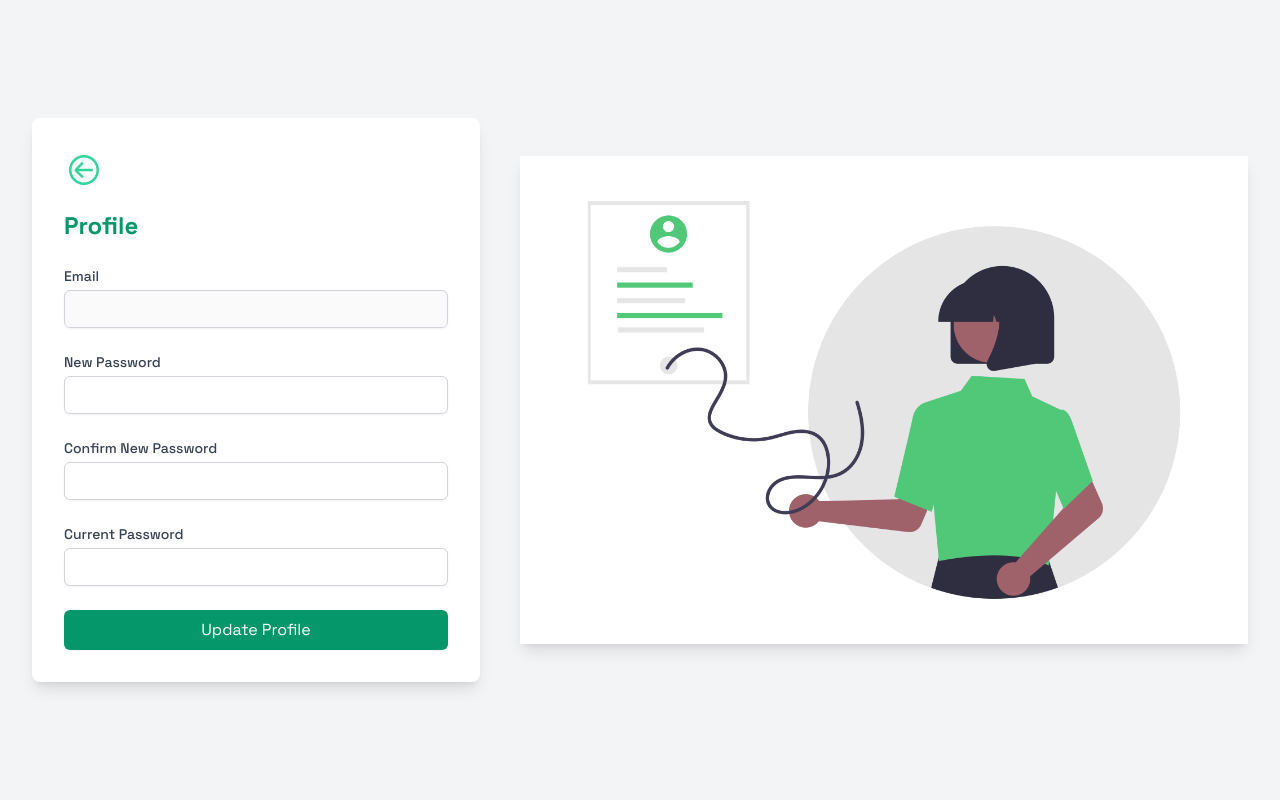
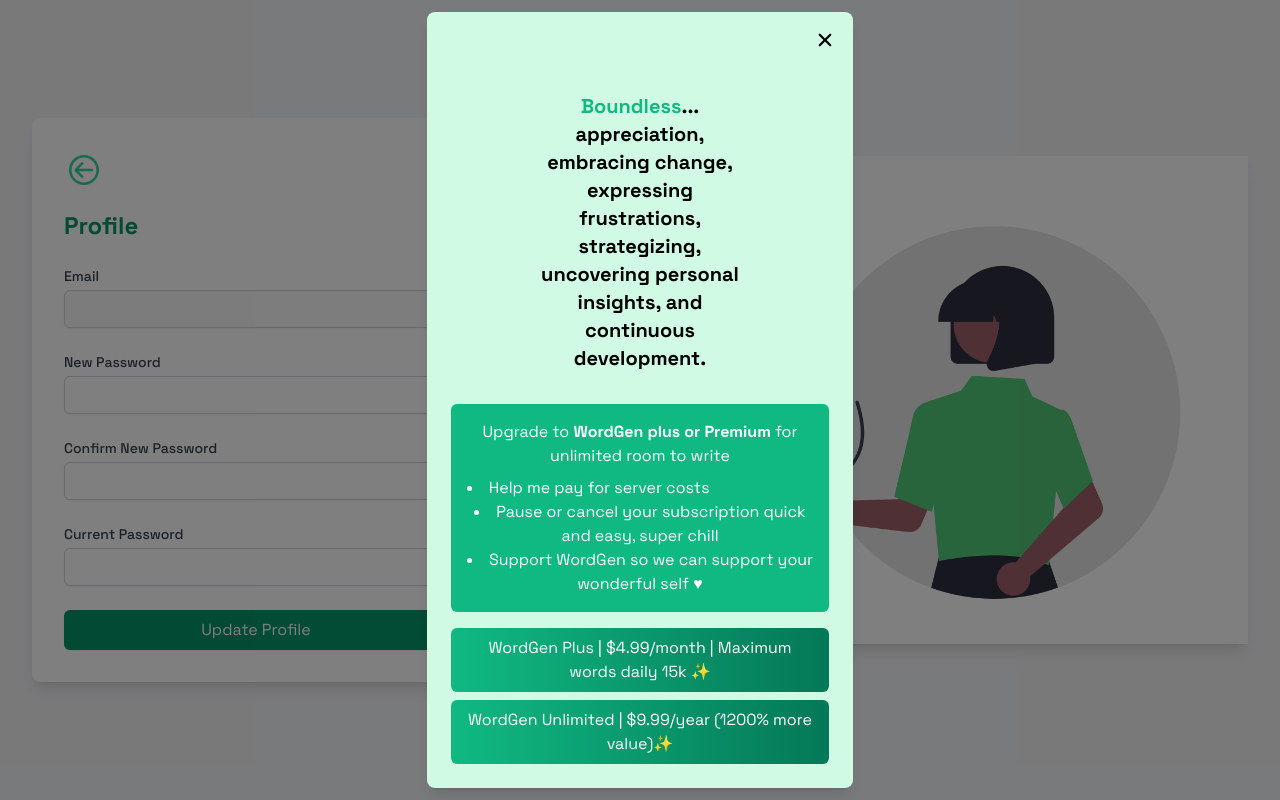
Before and after one commit to IbrahimDoba/jurnel, a Next.js app: page /profile in a window 1280 px wide. Built offline with nearby package versions, Linux system fonts and the light colour scheme.

Commit message:
fix/login requirement

```diff
--- a/src/app/profile/page.tsx
+++ b/src/app/profile/page.tsx
@@ -14,7 +14,7 @@
   const { subscription } = useSelector(
     (state: IRootState) => state.subscription
   );
-  const [isModalOpen, setIsModalOpen] = useState(false);
+  const [isModalOpen, setIsModalOpen] = useState(true);
   const handleClose = () => setIsModalOpen(false);
   const [username, setUsername] = useState("");
   const [email, setEmail] = useState("");
--- a/src/components/premiumModal.tsx
+++ b/src/components/premiumModal.tsx
@@ -11,7 +11,7 @@
   isOpen: boolean;
   onClose: () => void;
 }) => {
-  const { user } = useSelector((state: IRootState) => state.user);
+  const { user, isLogged } = useSelector((state: IRootState) => state.user);
   if (!isOpen) return null;
   return (
     <div className="fixed inset-0 z-50 flex items-center justify-center bg-black bg-opacity-50">
@@ -48,13 +48,21 @@
           <div className="flex flex-col gap-2">
             <a
               // href="https://buy.stripe.com/test_bIY2am0RA8rE42k7ss"
-              href="https://buy.stripe.com/dR6eVQ0058S3e0UbII"
+              href={
+                isLogged
+                  ? "https://buy.stripe.com/dR6eVQ0058S3e0UbII"
+                  : "/auth/login"
+              }
               className="bg-emerald-500 hover:bg-emerald-600 bg-gradient-to-r from-emerald-500 to-emerald-700 text-white py-2 px-4 rounded-md"
             >
               WordGen Plus | $4.99/month | Maximum words daily 15k ✨
             </a>
             <a
-              href="https://buy.stripe.com/5kA5lg4gl7NZ7Cw5kl"
+              href={
+                isLogged
+                  ? "https://buy.stripe.com/5kA5lg4gl7NZ7Cw5kl"
+                  : "/auth/signup"
+              }
               // href="https://buy.stripe.com/test_00gcP01VEgYa1UcaEF"
               className="bg-gradient-to-r from-emerald-500 to-emerald-700 hover:from-emerald-600 hover:to-emerald-800 text-white py-2 px-4 rounded-md"
             >
```
